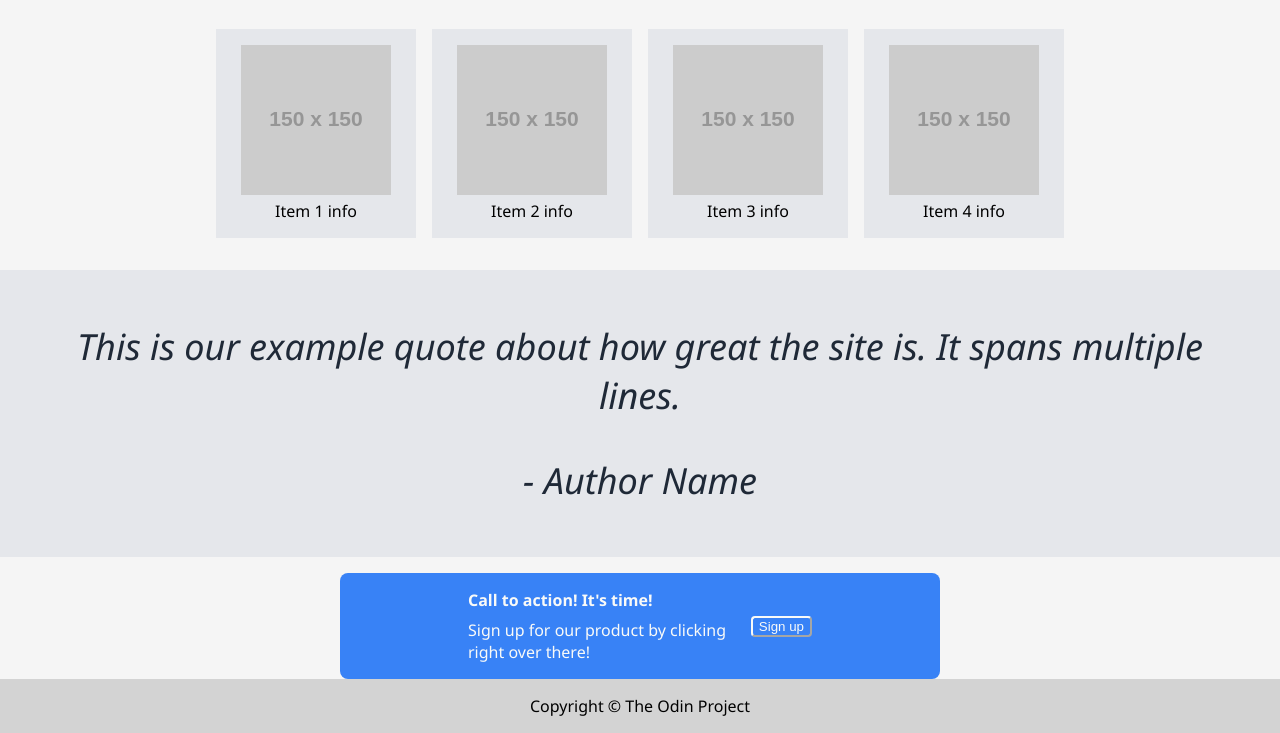
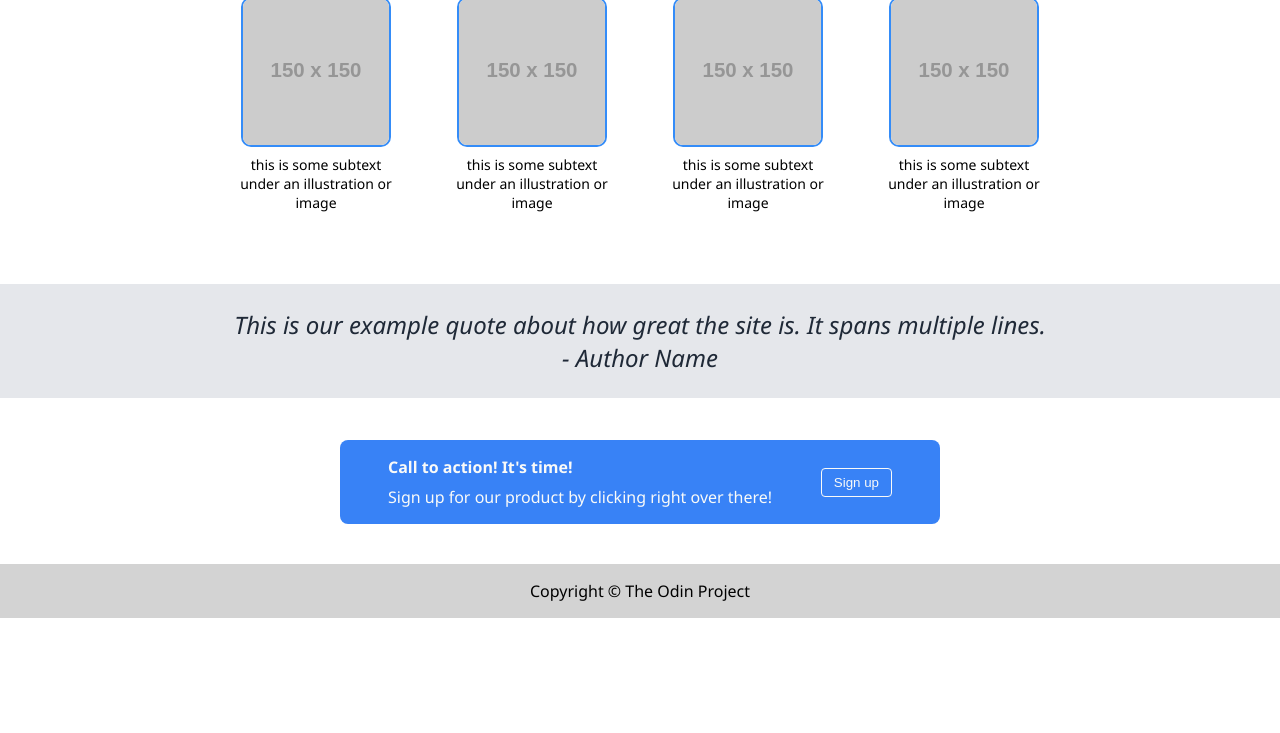
Before and after one commit to grumpyGrampsDev/landing-page, a plain HTML site: page index.html in a window 1280 px wide. Shown: the part 602-1335 px from the top of the page. After the commit the page ends 1220 px from the top, so only its background shows below. Drawn offline with Linux system fonts and the light colour scheme; placeholder pictures from the web are drawn by us.

Commit message:
Landing Page Re-write Out of frustration with constant saves and page loads, I found CodePen and utilized that resource for a total rewrite of the html and css documents. Seeing the changes in real-time really helped to isolate the cause of conflicts.
Additionally, I started making use of proper
elements, such as header, main, section etc.  This
was primarily done to mitigate nesting confusion
but will, for obvious reasons, become my approach
moving forward.  CodePen also forced me to use
better spacing between lines when coding.  I think
overall, this project really helped to isolate
key friction points I had with nesting and
gave me an incredibly valuable resource in CodePen

```diff
--- a/index.html
+++ b/index.html
@@ -1,63 +1,71 @@
 <!DOCTYPE html>
 <html lang="en">
 <head>
-    <link rel="stylesheet" href="./styles.css">
     <meta charset="UTF-8">
     <meta name="viewport" content="width=device-width, initial-scale=1.0">
     <title>Pilot Site</title>
+    <link rel="stylesheet" href="./styles.css">
 </head>
+
 <body>
 
-
-<div class="header">
+<header class="header">
     <div class="logotext">Header Logo</div>
     <ul>
-      <li> link one </li>
-      <li> link two </li>
-      <li> link three </li>
+        <li>link one</li>
+        <li>link two</li>
+        <li>link three</li>
     </ul>
-</div>
+</header>
 
-<div class="title">
+<section class="title">
     <div class="text">
         <div class="hero">This website is awesome!</div>
         <div class="blurb">text explaining why you should join</div>
-    <div class="buttons">
         <button>Sign up</button>
-    </div>
     </div>
 
     <div class="mockimg">
         <img src="https://placehold.co/400" alt="Big logo">
     </div>
-</div>
+</section>
 
-<div class="content">
-    <div class="heading"> Some Random Information </div>
+<main class="content">
+
+    <section class="top-content">
+        <div class="heading">Some Random Information</div>
 
         <div class="container">
             <div class="card">
                 <img src="https://placehold.co/150" alt="photo 1">
-            <div class="infotext"> Item 1 info </div>
+                <div class="infotext">this is some subtext under an illustration or image</div>
             </div>
+
             <div class="card">
                 <img src="https://placehold.co/150" alt="photo 2">
-            <div class="infotext"> Item 2 info </div>
+                <div class="infotext">this is some subtext under an illustration or image</div>
             </div>
+
             <div class="card">
                 <img src="https://placehold.co/150" alt="photo 3">
-            <div class="infotext"> Item 3 info </div>
+                <div class="infotext">this is some subtext under an illustration or image</div>
             </div>
+
             <div class="card">
                 <img src="https://placehold.co/150" alt="photo 4">
-            <div class="infotext"> Item 4 info </div>
+                <div class="infotext">this is some subtext under an illustration or image</div>
             </div>
         </div>
+    </section>
+
+    <section class="action-container">
 
         <div class="quote">
-        <blockquote cite="example.com">
-            <p>This is our example quote about how great the site is.
-                It spans multiple lines.</p>
+            <blockquote>
+                <p>
+                    This is our example quote about how great the site is.
+                    It spans multiple lines.
+                </p>
                 <footer>- <cite>Author Name</cite></footer>
             </blockquote>
         </div>
@@ -65,16 +73,23 @@
         <div class="action">
             <div class="act-left">
                 <div class="subhead">Call to action! It's time!</div>
-            <div class="acttext">Sign up for our product by clicking right over there!</div>
+                <div class="acttext">
+                    Sign up for our product by clicking right over there!
                 </div>
+            </div>
+
             <div class="act-right">
                 <button>Sign up</button>
             </div>
         </div>
-</div>
-<div class="footer">
-    <div class="foottext">Copyright &copy; The Odin Project</div>
-</div>
+
+    </section>
+
+</main>
+
+<footer class="footer">
+    <div class="foottext">Copyright © The Odin Project</div>
+</footer>
 
 </body>
 </html>
--- a/styles.css
+++ b/styles.css
@@ -1,20 +1,17 @@
 * {
     box-sizing: border-box;
+    margin: 0;
+    padding: 0;
 }
-.heading,
-.container,
-.quote {
-    padding: 16px;
-    width: 100%;
-}
+
 body {
     font-family: 'Segoe UI', Tahoma, Geneva, Verdana, sans-serif;
+    min-height: 100vh;
     display: flex;
     flex-direction: column;
-    min-height: 100vh;
-    margin: 0;
 }
 
+/* HEADER */
 .header {
     display: flex;
     justify-content: space-between;
@@ -31,22 +28,16 @@ body {
 
 ul {
     display: flex;
-    list-style-type: none;
+    list-style: none;
     gap: 16px;
 }
 
-a {
+ul li {
     font-size: 18px;
     color: #e5e7eb;
 }
 
-button {
-    background-color: #3882f6;
-    color: #f9faf8;
-    border-radius: 4px;
-    border-color:#f9faf8;
-}
-
+/* HERO */
 .title {
     display: flex;
     justify-content: space-between;
@@ -59,15 +50,43 @@ button {
 .text {
     display: flex;
     flex-direction: column;
+    align-items: flex-start;
     gap: 16px;
 }
 
+.hero {
+    font-size: 48px;
+    font-weight: 900;
+    color: #f9faf8;
+}
+
+.blurb {
+    font-size: 18px;
+    color: #e5e7eb;
+}
+
+button {
+    background-color: #3882f6;
+    color: #f9faf8;
+    border-radius: 4px;
+    border: 1px solid #f9faf8;
+    padding: 6px 12px;
+    width: fit-content;
+}
+
+/* MAIN CONTENT */
 .content {
+    flex: 1;
     display: flex;
     flex-direction: column;
-    flex: 1;
+}
+
+/* TOP SECTION */
+.top-content {
+    display: flex;
+    flex-direction: column;
     gap: 16px;
-    background-color: whitesmoke;
+    padding: 16px;
 }
 
 .heading {
@@ -77,25 +96,10 @@ button {
     color: #1f2937;
 }
 
-
-.hero {
-    color: #f9faf8;
-    font-size: 48px;
-    font-weight: 900;
-}
-
-.blurb {
-    font-size: 18px;
-    color: #e5e7eb;
-}
-
-.mockimg img{
-    display: block;
-}
-
+/* CARDS */
 .container {
     width: min(1000px, 100%);
-    margin-inline: auto;
+    margin: 0 auto;
     display: flex;
     flex-wrap: wrap;
     justify-content: center;
@@ -105,20 +109,47 @@ button {
 .card {
     width: 200px;
     padding: 16px;
-    background-color: #e5e7eb;
     text-align: center;
 }
 
+.card img {
+    width: 150px;
+    border: 2px solid rgb(52, 140, 248);
+    border-radius: 10px;
+    display: block;
+    margin: 0 auto;
+}
+
+.infotext {
+    margin-top: 8px;
+    font-size: 14px;
+}
+
+/* ACTION AREA */
+.action-container {
+    flex: 1;
+    display: flex;
+    flex-direction: column;
+    justify-content: center; /* TRUE vertical centering */
+    align-items: center;
+    gap: 42px;
+    padding: 40px 16px;
+    padding-left: 0;
+    padding-right: 0;
+}
+
+/* QUOTE */
 .quote {
     width: 100%;
+    background-color: #e5e7eb;
+    padding: 24px;
+    font-size: 24px;
+    font-style: italic;
+    color: #1f2937;
     text-align: center;
-    background-color: #e5e7eb;
-    font-size: 36px;
-    color: #1f2937;
-    font-weight: 300;
-    font-style: italic;
 }
 
+/* CTA */
 .action {
     display: flex;
     justify-content: space-between;
@@ -126,29 +157,23 @@ button {
     background-color: #3882f6;
     color: #f9faf8;
     border-radius: 8px;
-    padding: 16px 128px;
+    padding: 16px 48px;
     gap: 16px;
     max-width: 600px;
-    margin: 0 auto;
+    width: 100%;
 }
 
 .act-left {
     display: flex;
     flex-direction: column;
     gap: 8px;
-    color: #f9faf8;
-}
-
-.act-right {
-    display: flex;
-    flex-shrink: 0;
-    align-items: center;
 }
 
 .subhead {
     font-weight: 900;
 }
 
+/* FOOTER */
 .footer {
     background-color: lightgray;
     padding: 16px;
```
Lines whose indentation alone changed are shown as unchanged.
